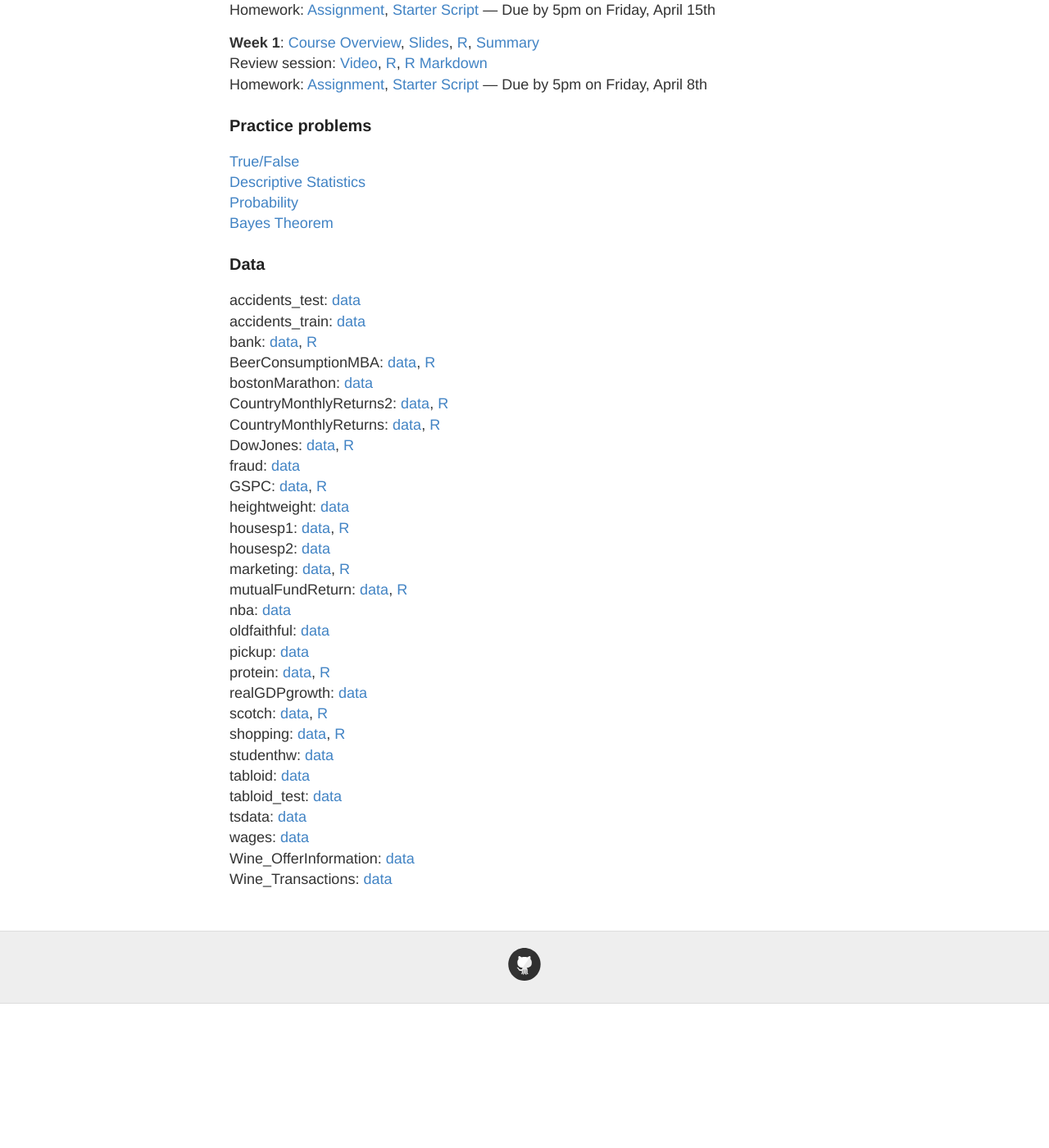
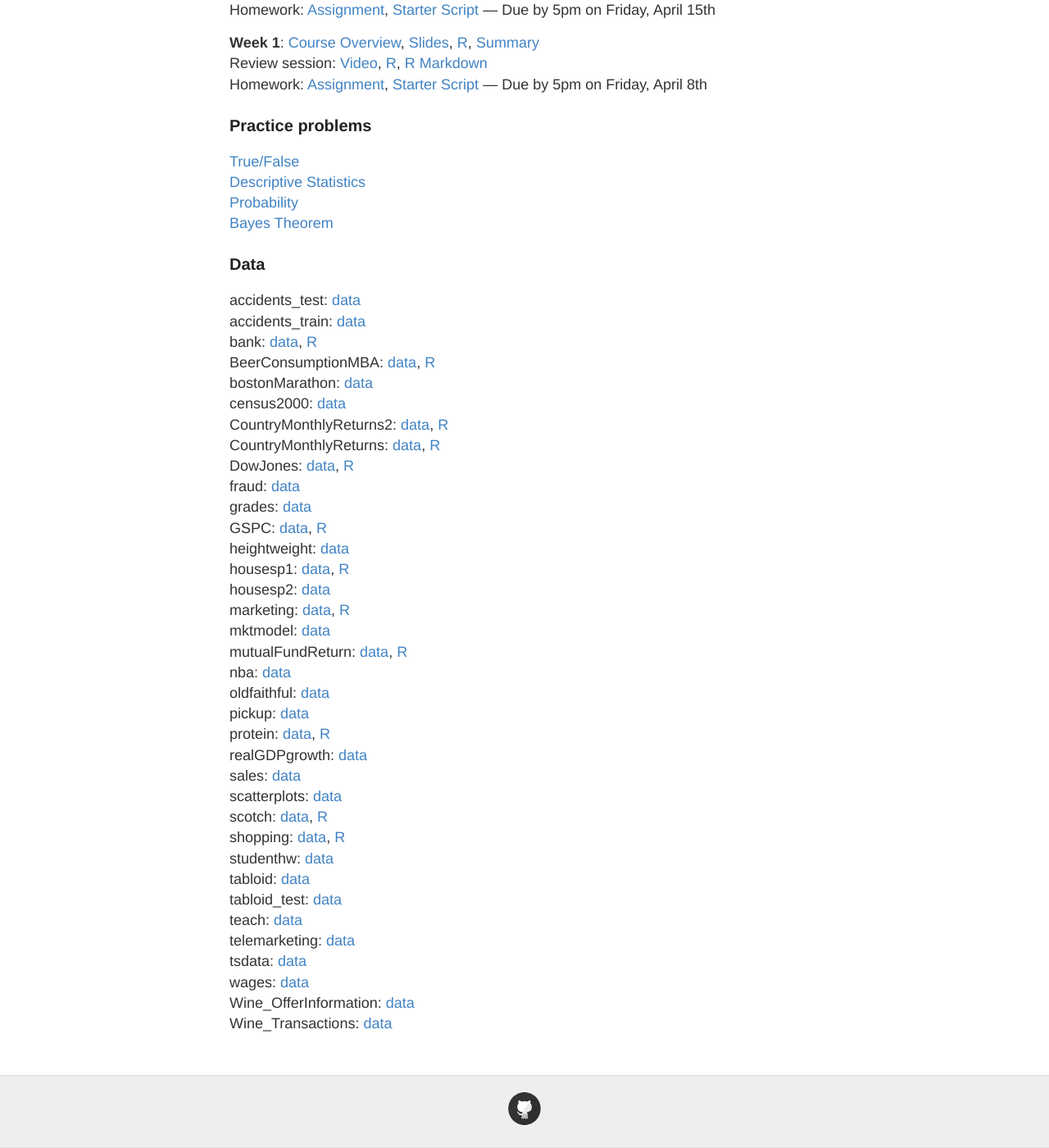
Before and after one commit to mlakolar/BUS41000, a Jekyll site: the page built from lectures.md, in a window 1280 px wide and 1400 px high, scrolled down 846 px. Shown: the whole window at 82% size. Built offline with Jekyll 4.4.1, drawn with Linux system fonts in a browser that asks for light colours; before the commit the page ends 2070 px from its top, so only the background shows below that.

Commit message:
Update lectures.md

```diff
--- a/lectures.md
+++ b/lectures.md
@@ -115,26 +115,33 @@ accidents_train: [data](https://github.com/mlakolar/BUS41000/raw/master/data/acc
 bank: [data](https://github.com/mlakolar/BUS41000/raw/master/data/bank.csv), [R](https://github.com/mlakolar/BUS41000/raw/master/data/bank.R)
 BeerConsumptionMBA: [data](https://github.com/mlakolar/BUS41000/raw/master/data/BeerConsumptionMBA.csv), [R](https://github.com/mlakolar/BUS41000/raw/master/data/BeerConsumptionMBA.R)
 bostonMarathon: [data](https://github.com/mlakolar/BUS41000/raw/master/data/bostonMarathon.csv)
+census2000: [data](https://github.com/mlakolar/BUS41000/raw/master/data/census2000.csv)
 CountryMonthlyReturns2: [data](https://github.com/mlakolar/BUS41000/raw/master/data/CountryMonthlyReturns2.csv), [R](https://github.com/mlakolar/BUS41000/raw/master/data/CountryMonthlyReturns2.R)
 CountryMonthlyReturns: [data](https://github.com/mlakolar/BUS41000/raw/master/data/CountryMonthlyReturns.csv), [R](https://github.com/mlakolar/BUS41000/raw/master/data/CountryMonthlyReturns.R)
 DowJones: [data](https://github.com/mlakolar/BUS41000/raw/master/data/DowJones.csv), [R](https://github.com/mlakolar/BUS41000/raw/master/data/DowJones.R)
 fraud: [data](https://github.com/mlakolar/BUS41000/raw/master/data/fraud.csv)
+grades: [data](https://github.com/mlakolar/BUS41000/raw/master/data/grades.csv)
 GSPC: [data](https://github.com/mlakolar/BUS41000/raw/master/data/GSPC.csv), [R](https://github.com/mlakolar/BUS41000/raw/master/data/GSPC.R)
 heightweight: [data](https://github.com/mlakolar/BUS41000/raw/master/data/heightweight.csv)
 housesp1: [data](https://github.com/mlakolar/BUS41000/raw/master/data/housesp1.csv), [R](https://github.com/mlakolar/BUS41000/raw/master/data/housesp1.R)
 housesp2: [data](https://github.com/mlakolar/BUS41000/raw/master/data/housesp2.csv)
 marketing: [data](https://github.com/mlakolar/BUS41000/raw/master/data/marketing.csv), [R](https://github.com/mlakolar/BUS41000/raw/master/data/marketing.R)
+mktmodel: [data](https://github.com/mlakolar/BUS41000/raw/master/data/mktmodel.csv)
 mutualFundReturn: [data](https://github.com/mlakolar/BUS41000/raw/master/data/mutualFundReturn.csv), [R](https://github.com/mlakolar/BUS41000/raw/master/data/mutualFundReturn.R)
 nba: [data](https://github.com/mlakolar/BUS41000/raw/master/data/nba.csv)
 oldfaithful: [data](https://github.com/mlakolar/BUS41000/raw/master/data/oldfaithful.csv)
 pickup: [data](https://github.com/mlakolar/BUS41000/raw/master/data/pickup.csv)
 protein: [data](https://github.com/mlakolar/BUS41000/raw/master/data/protein.csv), [R](https://github.com/mlakolar/BUS41000/raw/master/data/protein.R)
 realGDPgrowth: [data](https://github.com/mlakolar/BUS41000/raw/master/data/realGDPgrowth.csv)
+sales: [data](https://github.com/mlakolar/BUS41000/raw/master/data/sales.csv)
+scatterplots: [data](https://github.com/mlakolar/BUS41000/raw/master/data/scatterplots.csv)
 scotch: [data](https://github.com/mlakolar/BUS41000/raw/master/data/scotch.csv), [R](https://github.com/mlakolar/BUS41000/raw/master/data/scotch.R)
 shopping: [data](https://github.com/mlakolar/BUS41000/raw/master/data/shopping.csv), [R](https://github.com/mlakolar/BUS41000/raw/master/data/shopping.R)
 studenthw: [data](https://github.com/mlakolar/BUS41000/raw/master/data/studenthw.csv)
 tabloid: [data](https://github.com/mlakolar/BUS41000/raw/master/data/tabloid.csv)
 tabloid_test: [data](https://github.com/mlakolar/BUS41000/raw/master/data/tabloid_test.csv)
+teach: [data](https://github.com/mlakolar/BUS41000/raw/master/data/teach.csv)
+telemarketing: [data](https://github.com/mlakolar/BUS41000/raw/master/data/telemarketing.csv)
 tsdata: [data](https://github.com/mlakolar/BUS41000/raw/master/data/tsdata.csv)
 wages: [data](https://github.com/mlakolar/BUS41000/raw/master/data/wages.csv)
 Wine_OfferInformation: [data](https://github.com/mlakolar/BUS41000/raw/master/data/Wine_OfferInformation.csv)
```
